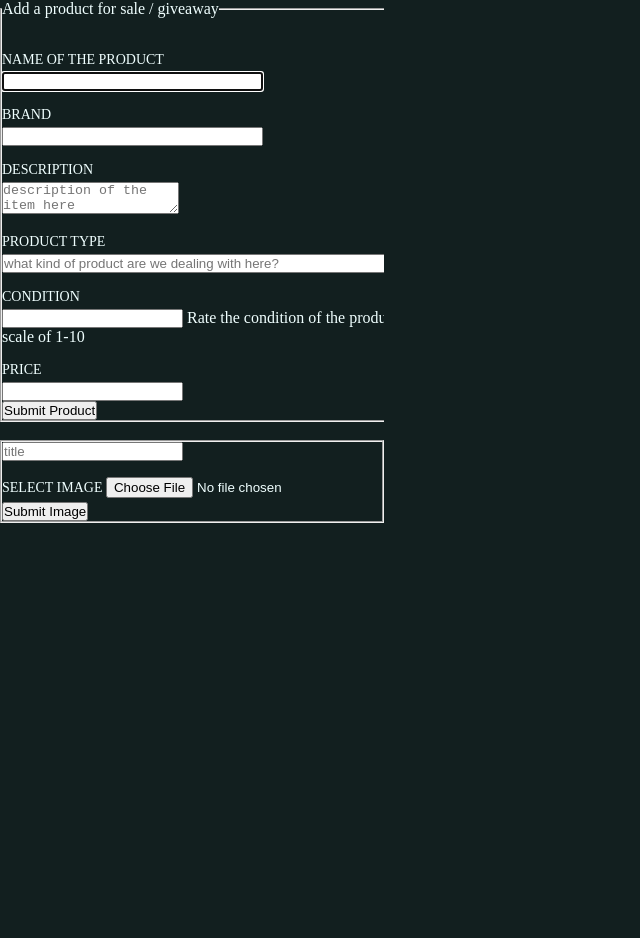
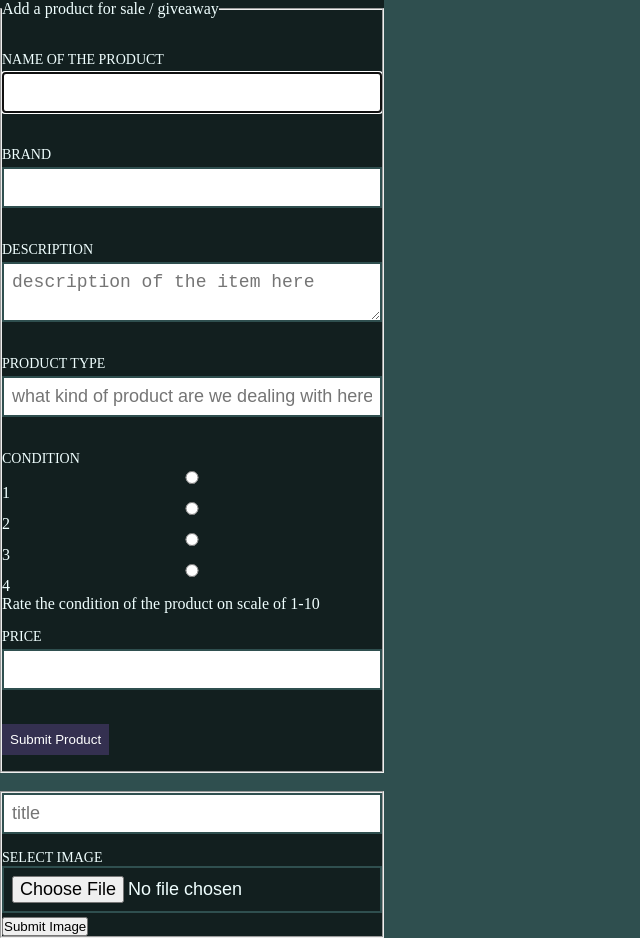
Before and after one commit to dawcules/manlysecondhand-fleamarket, a website: page view/public/productform.html in a window 1280 px wide. Shown: the whole page, without its empty margins (0-640 px from the left). Before the commit the page ends 800 px from the top, so only its background shows below. Drawn offline with Linux system fonts and the light colour scheme.

Commit message:
form minor changes

```diff
--- a/view/public/productform.html
+++ b/view/public/productform.html
@@ -3,7 +3,7 @@
 <head>
     <meta charset="UTF-8">
     <title>Title</title>
-    <link href="css/main.css" rel="stylesheet" type="text/css">
+    <link href="css/forms.css" rel="stylesheet" type="text/css">
     <link href="css/product.css" rel="stylesheet" type="text/css">
 </head>
 <body>
@@ -12,7 +12,7 @@
         <legend> Add a product for sale / giveaway</legend>
         <br>
         <label for ="name">Name of the product</label>
-        <input type="text" id="name" name="name" autofocus required size="30"/>
+        <input type="text" id="name" name="name" autofocus required size="30" required pattern="^[a-zA-Z ]*$">
         <br>
         <label for ="brand">Brand</label>
         <input type="text" id ="brand" name="brand" required size="30"/>
@@ -24,11 +24,15 @@
         <input type="text" id = "ptype" name="ptype" required placeholder="what kind of product are we dealing with here?" size="50"/>
         <br>
         <label for="condition">Condition</label>
-        <input type="number" id="condition" name="condition">
+        <input type="radio" value="1" name="condition">1
+        <input type="radio" value="2" name="condition">2
+        <input type="radio" value="3" name="condition">3
+        <input type="radio" value="4" name="condition">4
+        <br>
         <span class="note">Rate the condition of the product on scale of 1-10</span>
         <br>
         <label for="price">Price</label>
-        <input type="number" id ="price" name="price" size="10" pattern="^[0-9]$|^[1-9][0-9]$|^(100)$"/>
+        <input type="text" id ="price" name="price" size="10" pattern="^[0-9]*$"/>
         <br>
         <button type="submit" id="sendBtn">Submit Product</button>
     </fieldset>
```
